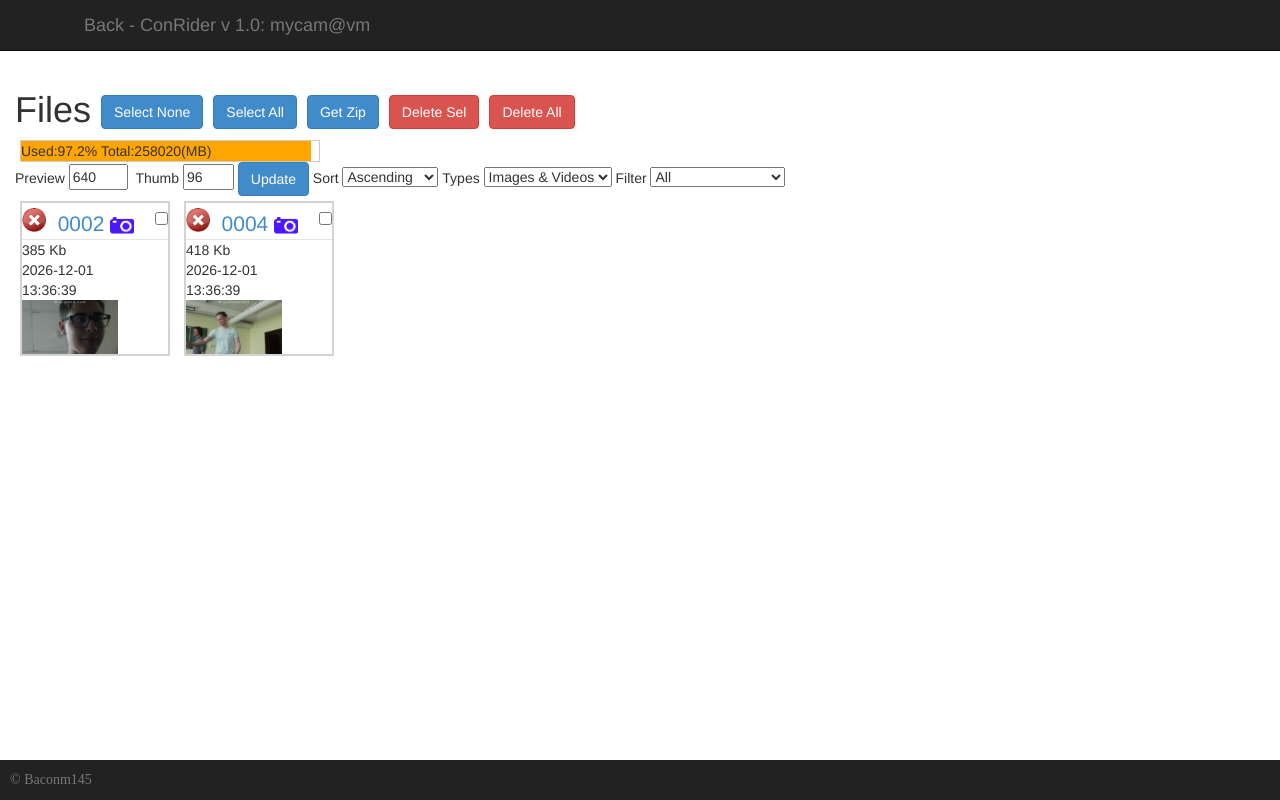
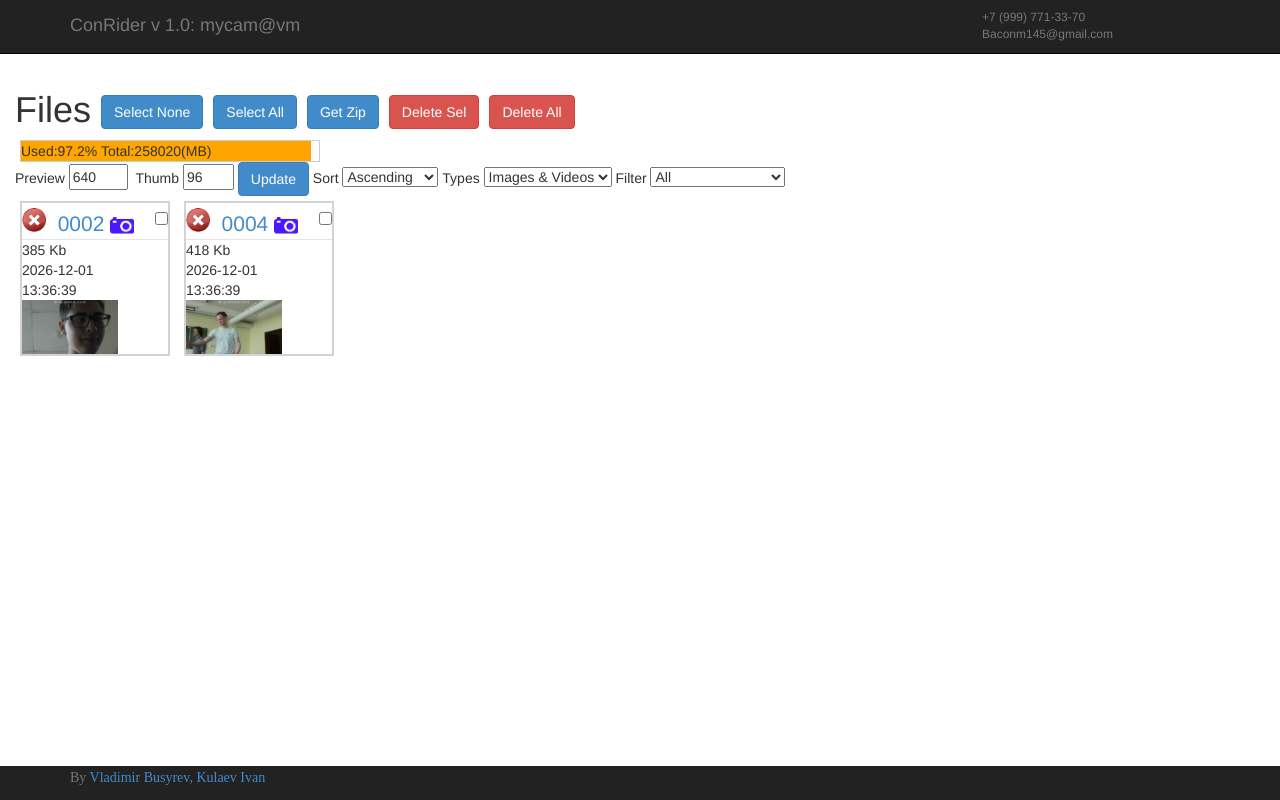
Before and after one commit to Baconm145/raspberrypi_web_page, a PHP site: page /0/preview.php in a window 1280 px wide. Run offline with PHP 8.4, Linux system fonts and the light colour scheme; data that the repository does not hold is empty; some libraries are stand-ins or nearby versions; some web fonts are replaced.

Commit message:
added contacts and footers on other pages

```diff
--- a/index.php
+++ b/index.php
@@ -292,6 +292,7 @@
 	div.foot {
 		position: fixed;
 		left: 0; bottom: 0;
+		padding: 2px;
 		background: #222;
 		color: #777;
 		width: 100%;
--- a/preview.php
+++ b/preview.php
@@ -360,14 +360,6 @@
 <html>
    <head>
 	<style type="text/css">
-		#footer {
-		position: fixed;
-		left: 0; bottom: 0;
-		padding: 10px;
-		background: #222;
-		color: #777;
-		width: 100%;
-		}
 
 	@font-face {
 		font-family:'Glyphicons Halflings';
@@ -379,7 +371,35 @@
 		format('svg')
 	}
 	div.foot {
+		position: fixed;
+		left: 0; bottom: 0;
+		padding: 2px;
+		background: #222;
+		color: #777;
+		width: 100%;
 		font-family: Glyphicons Halflings;
+	}
+
+	.leftstrbot, .rightstrbot {
+    float: left;
+    width: 50%;
+   }
+   .rightstrbot {
+    text-align: right; /* Выравнивание по правому краю */
+   }
+
+	.rightstr {
+	margin-top: 9px;
+    float: right;
+	color: #777;
+	font-size: 9pt;
+    width: 20%
+	}
+	.rightstrdown {;
+    float: right;
+	color: #777;
+	font-size: 9pt;
+    width: 10%
 	}
 	</style>
       <meta name="viewport" content="width=550, initial-scale=1">
@@ -402,8 +422,9 @@
    <body>
       <div class="navbar navbar-inverse navbar-fixed-top" role="navigation">
          <div class="container">
+			<p class="rightstr">+7 (999) 771-33-70 Baconm145@gmail.com</p>
             <div class="navbar-header">
-               <a class="navbar-brand" href="<?php echo ROOT_PHP; ?>"><span class="glyphicon glyphicon-chevron-left"></span>Back - <?php echo CAM_STRING; ?></a>
+               <a class="navbar-brand"><?php echo CAM_STRING; ?></a>
             </div>
          </div>
       </div>
@@ -459,8 +480,12 @@
       </form>
 
       </div>
-	<div class="foot" id="footer">
-		&copy; Baconm145
+	<div class="foot">
+		<div class="container">
+			<p>By
+				<a href="vovan.php">Vladimir Busyrev</a>, <a href="kulay.php">Kulaev Ivan</p>
+			</p>
+		</div>
 	</div>
    </body>
 </html>
```
Also changed, not shown: motion.php (+36 -11 lines), schedule.php (+34 -10 lines).
